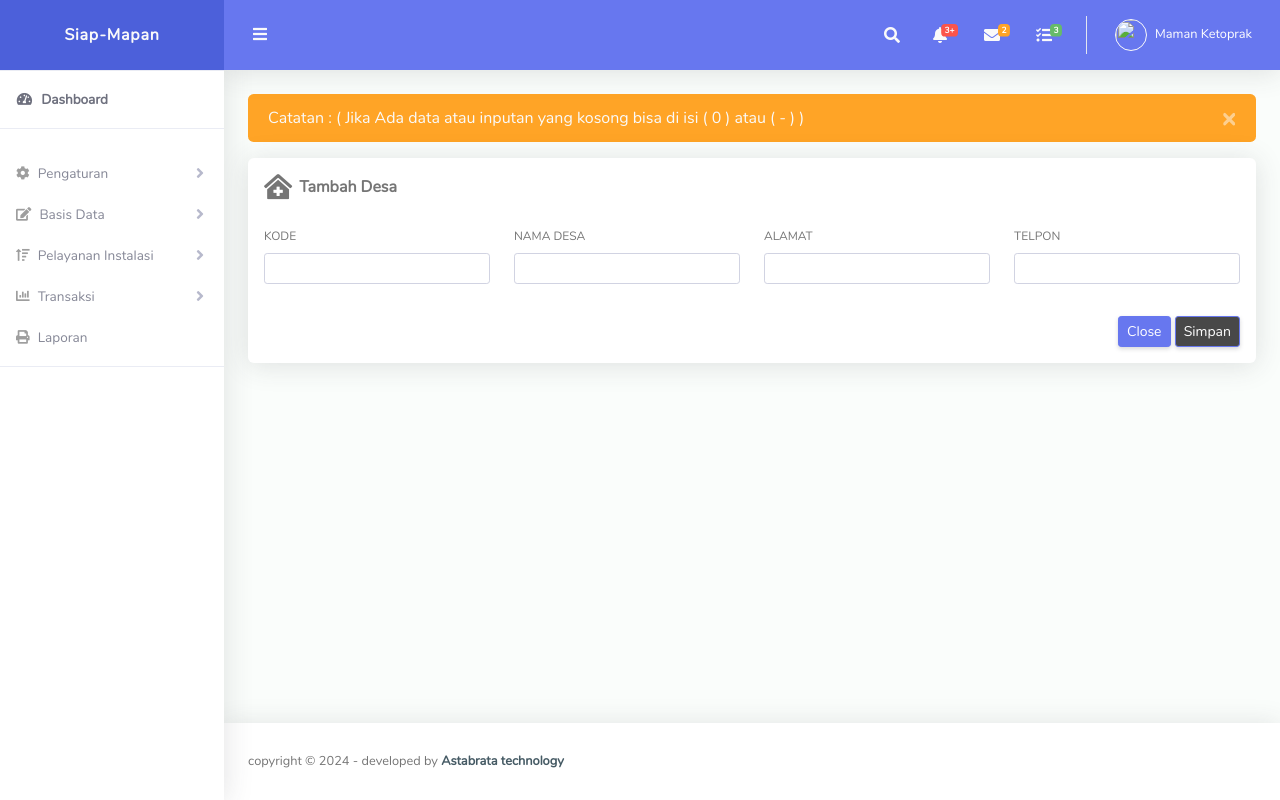
After one commit to arafi118/siap_mapan, a Laravel app: page /villages/create in a window 1280 px wide. The commit adds this page. Run offline with Laravel 10, Linux system fonts and the light colour scheme; data comes from the database, SQL or seed files in the repository; some libraries are stand-ins or nearby versions.

Commit message:
data desa

```diff
--- a/app/Http/Controllers/PackageController.php
+++ b/app/Http/Controllers/PackageController.php
@@ -92,13 +92,9 @@ class PackageController extends Controller
             'denda' => 'required'
         ];
 
-        if ($request->id != $package->id) {
-            $validasi['id'] = 'required|unique:packages';
-        }
-
         $this->validate($request, $validasi);
 
-        // Update data customer
+        // Update data
         $update = Package::where('id', $package->id)->update([
             'kelas' => $request->kelas,
             'harga' => $request->harga,
--- a/app/Http/Controllers/VillageController.php
+++ b/app/Http/Controllers/VillageController.php
@@ -2,6 +2,7 @@
 
 namespace App\Http\Controllers;
 
+use App\Models\Customer;
 use App\Models\Village;
 use Illuminate\Http\Request;
 
@@ -12,7 +13,10 @@ class VillageController extends Controller
      */
     public function index()
     {
-        //
+        $villages = Village::all();
+
+        $title = 'Data Desa';
+        return view('pelanggan.index_desa')->with(compact('title','villages'));
     }
 
     /**
@@ -20,7 +24,10 @@ class VillageController extends Controller
      */
     public function create()
     {
-        //
+        $desa = Village::all();
+
+        $title = 'Register Desa';
+        return view('pelanggan.create_desa')->with(compact('desa','title'));
     }
 
     /**
@@ -28,7 +35,22 @@ class VillageController extends Controller
      */
     public function store(Request $request)
     {
-        //
+        $this->validate($request,[
+            'kode' => 'required|unique:villages',
+            'nama' => 'required',
+            'alamat' => 'required',
+            'hp' => 'required'
+         ]);
+
+        //  CARA 1
+        Village::create([
+            'kode' => $request->kode,
+            'nama' => $request->nama,
+            'alamat' => $request->alamat,
+            'hp' => $request->hp
+        ]);
+
+        return redirect('/villages')->with('berhasil','Customer berhasil disimpan');
     }
 
     /**
@@ -44,7 +66,8 @@ class VillageController extends Controller
      */
     public function edit(Village $village)
     {
-        //
+        $title = 'Edit Desa';
+        return view('pelanggan.edit_desa')->with(compact('village','title'));
     }
 
     /**
@@ -52,7 +75,26 @@ class VillageController extends Controller
      */
     public function update(Request $request, Village $village)
     {
-        //
+        // Validasi input
+        $validasi = [
+            'kode' => 'required',
+            'nama' => 'required',
+            'alamat' => 'required',
+            'hp' => 'required'
+        ];
+
+        $this->validate($request, $validasi);
+
+        // Update data
+        $update = $village::where('id', $village->id)->update([
+            'kode' => $request->kode,
+            'nama' => $request->nama,
+            'alamat' => $request->alamat,
+            'hp' => $request->hp
+        ]);
+
+        return redirect('/villages')->with('Berhasil', 'Desa berhasil diperbarui');
+
     }
 
     /**
--- a/app/Models/Village.php
+++ b/app/Models/Village.php
@@ -9,4 +9,9 @@ class Village extends Model
 {
     use HasFactory;
     protected $guarded = ['id'];
+
+    public function customer()
+    {
+            return $this->belongsTo(Customer::class, 'kode', 'desa');
+    }
 }
--- a/resources/views/layouts/sidebar.blade.php
+++ b/resources/views/layouts/sidebar.blade.php
@@ -16,7 +16,7 @@
             <a class="nav-link collapsed" href="#" data-toggle="collapse" data-target="#collapsePage"
                 aria-expanded="true" aria-controls="collapsePage">
                 <i class="fas fa-cog"></i>
-                <span>Pengaturan Sop</span>
+                <span>Pengaturan</span>
             </a>
             <div id="collapsePage" class="collapse" aria-labelledby="headingPage" data-parent="#accordionSidebar">
                 <div class="bg-white py-2 collapse-inner rounded">
@@ -38,6 +38,8 @@
                 <div class="bg-white py-2 collapse-inner rounded">
                     <a class="collapse-item" href="/customers/create">Register Pelanggan</a>
                     <a class="collapse-item" href="/customers">Data Pelanggan</a>
+                    <a class="collapse-item" href="/villages">Data Desa</a>
+                    <a class="collapse-item" href="/accounts">Data Dusun</a>
                     <a class="collapse-item" href="/accounts">Rekening</a>
                     <a class="collapse-item" href="/packages">Paket</a>
                 </div>
--- /dev/null
+++ b/resources/views/pelanggan/create_desa.blade.php
@@ -0,0 +1,76 @@
+@extends('layouts.base')
+
+@section('content')
+<form action="/villages" method="post" id="desa">
+    @csrf
+    <div class="alert alert-warning alert-dismissible" role="alert">
+        <button type="button" class="close" data-dismiss="alert" aria-label="Close">
+            <span aria-hidden="true">&times;</span>
+        </button>
+        Catatan : ( Jika Ada data atau inputan yang kosong bisa di isi ( 0 ) atau ( - ) )
+    </div>
+    <div class="row">
+        <div class="col-lg-12">
+            <div class="card mb-4">
+                <div class="table-responsive p-3">
+                    <div class="app-page-title">
+                        <div class="page-title-wrapper">
+                            <div class="page-title-heading">
+                                <div style="display: flex; align-items: center;">
+                                    <i class="fas fa-clinic-medical" style="font-size: 25px; margin-right: 7px;"></i>
+                                    <b>Tambah Desa</b>
+                                </div>
+                            </div>
+                        </div>
+                    </div>
+                    <div>&nbsp;</div>
+                    <div class="row">
+                        <div class="col-3">
+                            <div class="position-relative mb-2">
+                                <label for="kode" class="form-label">KODE</label>
+                                <input autocomplete="off" maxlength="16" type="text" name="kode" id="kode" class="form-control form-control-sm">
+                                <small class="text-danger" id="msg_kode">{{ $errors->first('kode') }}</small>
+                            </div>
+                        </div>
+                        <div class="col-3">
+                            <div class="position-relative mb-2">
+                                <label for="nama" class="form-label">NAMA DESA</label>
+                                <input autocomplete="off" type="text" name="nama" id="nama" class="form-control form-control-sm">
+                                <small class="text-danger" id="msg_nama">{{ $errors->first('nama') }}</small>
+                            </div>
+                        </div>
+                        <div class="col-3">
+                            <div class="position-relative mb-2">
+                                <label for="alamat" class="form-label">ALAMAT</label>
+                                <input autocomplete="off" type="text" name="alamat" id="alamat" class="form-control form-control-sm">
+                                <small class="text-danger" id="msg_alamat">{{ $errors->first('alamat') }}</small>
+                            </div>
+                        </div>
+                        <div class="col-3">
+                            <div class="position-relative mb-2">
+                                <label for="hp" class="form-label">TELPON</label>
+                                <input autocomplete="off" type="text" name="hp" id="hp" class="form-control form-control-sm">
+                                <small class="text-danger" id="msg_hp">{{ $errors->first('hp') }}</small>
+                            </div>
+                        </div>
+                        <tr>
+                            <td>&nbsp;</td>
+                        </tr>
+                        <div class="col-12 text-right">
+                            <button type="button" class="btn btn-primary btn-sm" id="close">Close</button>
+                            <button type="submit" class="btn btn-primary btn-sm" id="Simpandesa" style="background-color: rgb(72, 72, 72); color: white;">Simpan</button>
+                        </div>
+                    </div>
+                </div>
+            </div>
+        </div>
+    </div>
+</form>
+@endsection
+@section('script')
+<script>
+    document.getElementById("close").addEventListener("click", function () {
+        window.location.href = "/villages"; // Ganti "/village" dengan URL yang sesuai
+    });
+</script>
+@endsection
--- a/routes/web.php
+++ b/routes/web.php
@@ -10,6 +10,7 @@ use App\Http\Controllers\SopController;
 use App\Http\Controllers\TransactionController;
 use App\Http\Controllers\UsageController;
 use App\Http\Controllers\UserController;
+use App\Http\Controllers\VillageController;
 use App\Models\Installations;
 use Illuminate\Support\Facades\Route;
 
@@ -65,6 +66,9 @@ Route::resource('/usages', UsageController::class);
 // Users || Pengguna
 Route::resource('/users', UserController::class);
 
+// Users || Desa
+Route::resource('/villages', VillageController::class);
+
 Route::get('/pengaturan/sop', [SopController::class, 'profil']);
 Route::get('/pengaturan/sop/create', [SopController::class, 'create_paket']);
 
```
Also changed, not shown: resources/views/pelanggan/edit_desa.blade.php (added, +75 -0 lines), resources/views/pelanggan/index_desa.blade.php (added, +94 -0 lines), resources/views/sop/partials/paket.blade.php (+5 -2 lines), resources/views/sop/partials/profil.blade.php (+4 -4 lines).
